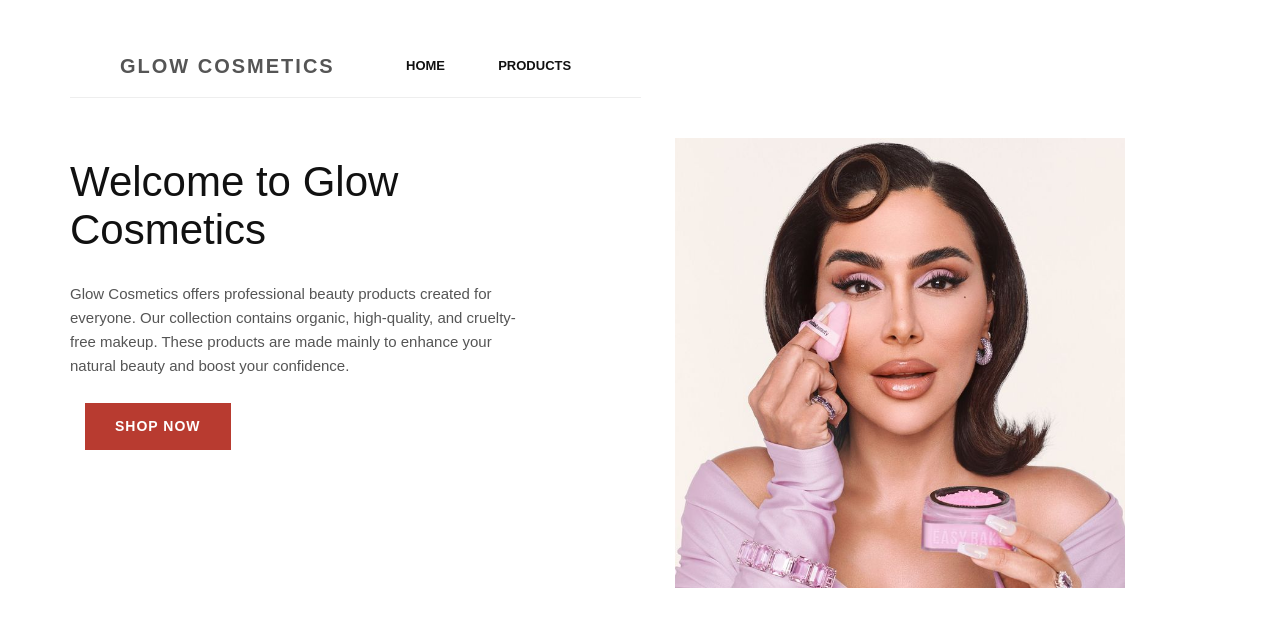
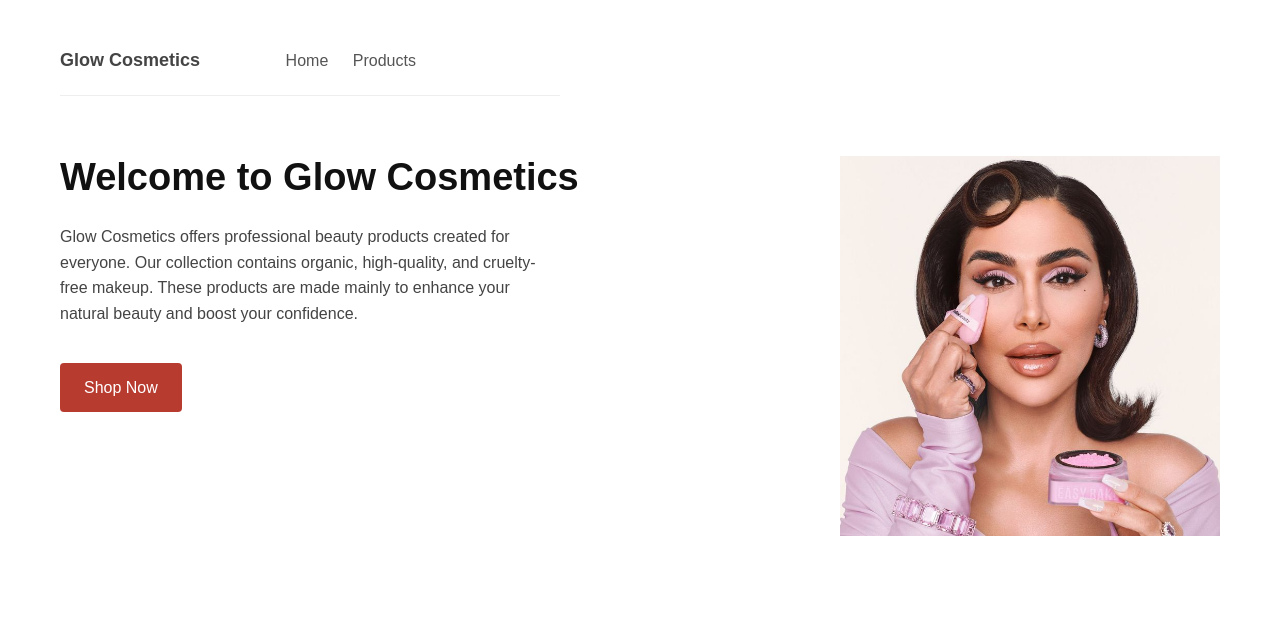
Before and after one commit to Manalle/Final-Project-web, a plain HTML site: page index.html in a window 1280 px wide. Drawn offline with Linux system fonts and the light colour scheme.

Commit message:
final updatee

```diff
--- a/index.html
+++ b/index.html
@@ -10,14 +10,12 @@
 
 <body>
 
-    <!-- Simple Navigation Bar using basic links -->
     <p>
         <strong>Glow Cosmetics</strong> &nbsp;&nbsp;&nbsp;&nbsp;&nbsp;&nbsp;
         <a href="index.html">Home</a>
-        <a href="gallery.html">Products</a>
+        <a href="products.html">Products</a>
     </p>
 
-    <!-- Logo / Profile Image -->
     <img src="images/Hudaimage1.jpg" alt="Glow Cosmetics Logo" width="150">
 
     <h1>Welcome to Glow Cosmetics</h1>
@@ -29,8 +27,9 @@
     </p>
 
     <p>
-        <a href="gallery.html" class="shop-btn">Shop Now</a>
+        <a href="products.html" class="shop-btn">Shop Now</a>
     </p>
+
 
 </body>
 </html>
--- a/styles/style.css
+++ b/styles/style.css
@@ -2,92 +2,77 @@ body {
     font-family: Arial, sans-serif;
     background-color: #ffffff;
     margin: 0;
-    padding: 20px;
+    padding: 30px 60px;
     color: #111111;
 }
 
-/* --- BARRE DE NAVIGATION --- */
 p:first-of-type {
-    display: flex;
-    justify-content: space-between;
-    align-items: center;
-    margin-bottom: 40px;
-    padding: 15px 50px;
+    margin-bottom: 60px;
+    padding-bottom: 20px;
     border-bottom: 1px solid #eeeeee;
 }
 
+
 p:first-of-type strong {
-    font-size: 20px;
-    text-transform: uppercase;
-    letter-spacing: 2px;
+    font-size: 18px;
+    margin-right: 50px;
 }
 
-a {
+
+p:first-of-type a {
     text-decoration: none;
-    color: #111111;
-    font-weight: bold;
-    text-transform: uppercase;
-    font-size: 13px;
-    margin: 0 15px;
-    padding: 5px;
+    color: #555555;
+    margin-right: 20px;
 }
 
-a:hover {
+p:first-of-type a:hover {
     color: #b85c5c;
 }
 
-/* --- GRANDE PHOTO A DROITE --- */
 img {
     float: right;
-    width: 50%; /* Elle prend la moitié de l'écran */
-    max-height: 450px;
-    object-fit: contain; /* Conserve les proportions sans déformer */
-    margin-left: 30px;
-    margin-right: 50px;
+    width: 380px;
+    margin-left: 40px;
 }
 
-/* --- TEXTES ET TITRES A GAUCHE --- */
+
 h1 {
+    color: #111111;
     text-align: left;
-    font-size: 42px;
-    margin-top: 60px;
-    margin-left: 50px;
-    font-weight: normal;
+    font-size: 38px;
+    margin-top: 20px;
 }
 
 p {
+    font-size: 16px;
     text-align: left;
-    font-size: 15px;
-    color: #555555;
-    max-width: 38%; /* S'aligne parfaitement à côté de la grande image */
-    margin-left: 50px;
+    color: #444444;
     line-height: 1.6;
+    max-width: 500px;
 }
 
-/* --- LISTE EN DESSOUS --- */
 h2 {
+    color: #111111;
     text-align: left;
-    margin-left: 50px;
-    margin-top: 40px;
-    clear: both; /* Place la liste en dessous de la grande image */
+    clear: both;
+    padding-top: 40px;
 }
 
 ul {
     text-align: left;
-    margin-left: 50px;
-    padding-left: 20px;
     line-height: 1.8;
 }
 
 .shop-btn {
     text-decoration: none;
+    color: #ffffff ;
+    background-color: #b83b30;
+    padding: 12px 24px;
+    border-radius: 4px;
     display: inline-block;
-    color: white;
-    background-color: #b83b30; /* Couleur rouge/brique chic comme ton image exemple */
-    padding: 12px 30px;
-    font-weight: bold;
-    text-transform: uppercase;
-    font-size: 14px;
-    letter-spacing: 1px;
-    margin-top: 10px;
+    margin-top: 20px;
 }
+
+.shop-btn:hover {
+    background-color: #111111;
+}
--- /dev/null
+++ b/styles/style1.css
@@ -0,0 +1,33 @@
+ body {
+  font-family: Arial, sans-serif;
+  background-color: #ffffff;
+  text-align: center;
+  margin: 40px;
+}
+
+h1 {
+  color: rgb(16, 16, 80);
+}
+
+
+p {
+  font-size: 15px;
+  margin: 1px;
+}
+
+img {
+  margin: 17px;
+  border: 8px solid black;
+}
+
+a {
+  text-decoration: none;
+  color: white;
+  background-color: darkblue;
+  padding: 10px 20px;
+  border-radius: 5px;
+}
+
+a:hover {
+  background-color: green;
+}
```
Also changed, not shown: products.html (added, +53 -0 lines), images/blush.jpg (added), images/bronzer.jpg (added), images/lipbutter.jpg (added), images/lipcontour.jpg (added), images/liquidblush.jpg (added), images/sanitizer.jpg (added).
